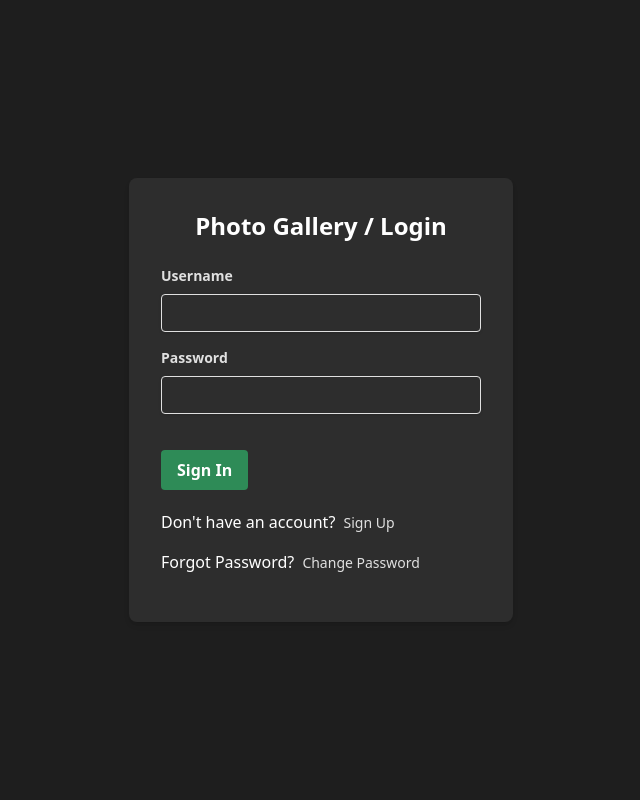
After one commit to lemiprogram/django_week2, a Django app: page /login/ in a window 1280 px wide. The commit adds this page. Shown: the whole page, without its empty margins (319-959 px from the left). Run offline with Django 5.2, Linux system fonts and the light colour scheme.

Commit message:
login and signup design

```diff
--- a/django_week2/settings.py
+++ b/django_week2/settings.py
@@ -138,3 +138,7 @@ cloudinary.config(
 )
 
 DEFAULT_FILE_STORAGE = 'cloudinary_storage.storage.MediaCloudinaryStorage'
+
+LOGIN_REDIRECT_URL = "/home/"
+LOGOUT_REDIRECT_URL = "/login/"
+LOGIN_URL = "/login/"
--- a/photo_gallery_app/forms.py
+++ b/photo_gallery_app/forms.py
@@ -7,8 +7,6 @@ class SignUpForm(UserCreationForm):
     class Meta:
         model = User
         fields = ('username', 'email', 'password1', 'password2')
-class SignInForm(UserCreationForm):
-    email = forms.EmailField(required=True)
-    class Meta:
-        model = User
-        fields = ('username', 'email', 'password1', 'password2')
+class LoginForm(forms.Form):
+        username = forms.CharField(max_length=32)
+        password = forms.CharField(widget=forms.PasswordInput)
--- a/photo_gallery_app/templates/layout.html
+++ b/photo_gallery_app/templates/layout.html
@@ -2,12 +2,25 @@
     <!DOCTYPE html>
     <html>
     <head>
-        <title>{%block title%}{%endblock%}</title>
+        <title>{%block title%}Photo Gallery{%endblock%}</title>
+        <script src="https://cdn.jsdelivr.net/npm/@tailwindcss/browser@4"></script>
+        <style type="text/tailwindcss">
+            @theme {
+                    --color-primary-100:#2E8B57;
+                    --color-primary-200:#61bc84;
+                    --color-primary-300:#c6ffe6;
+                    --color-accent-100:#8FBC8F;
+                    --color-accent-200:#345e37;
+                    --color-text-100:#FFFFFF;
+                    --color-text-200:#e0e0e0;
+                    --color-bg-100:#1E1E1E;
+                    --color-bg-200:#2d2d2d;
+                    --color-bg-300:#454545;
 
-                <script src="https://cdn.jsdelivr.net/npm/@tailwindcss/browser@4"></script>
-
+            }
+        </style>
 </head>
-    <body>
+    <body class="bg-bg-100 ">
         {% block content %}{% endblock %}
         <script src="{% static 'scripts.js' %}"></script>
 
--- /dev/null
+++ b/photo_gallery_app/templates/registration/login.html
@@ -0,0 +1,45 @@
+{% extends '../layout.html' %}
+
+{%block title %}Login{%endblock%}
+
+{% block content %}
+<div class="min-h-screen flex items-center justify-center">
+    <div class="bg-bg-200 p-8 rounded-lg shadow-md w-96">
+        <h1 class="text-2xl font-bold mb-6 text-center text-text-100">Photo Gallery / Login</h1>
+        <form method="post">
+            {% csrf_token %}
+            <div class="mb-4">
+                <label class="block text-text-200 text-sm font-bold mb-2 capitalize" for="username">
+                    Username
+                </label>
+                <input class="shadow appearance-none border rounded w-full py-2 px-3 text-text-200 leading-tight focus:outline-none focus:shadow-outline"
+                       id="username" type="text" name="username" required>
+            </div>
+            <div class="mb-6">
+                <label class="block text-text-200 text-sm font-bold mb-2 capitalize" for="password">
+                    Password
+                </label>
+                <input class="shadow appearance-none border rounded w-full py-2 px-3 text-text-200 mb-3 leading-tight focus:outline-none focus:shadow-outline"
+                       id="password" type="password" name="password" required>
+            </div>
+            <div class="flex items-center justify-between">
+                <button class="bg-primary-100 hover:bg-primary-200 text-white font-bold py-2 px-4 rounded focus:outline-none focus:shadow-outline"
+                        type="submit">
+                    Sign In
+                </button>
+            </form>
+        </div>
+        <div id="confirmations" class="mt-5">
+            <div class="mb-4 text-text-100">
+                Don't have an account?
+                <a class="inline-block align-baseline ml-1 text-sm text-text-200 hover:text-accent-100 capitalize" href="{% url 'register' %}">Sign Up</a>
+            </div>
+            <div class="mb-4 text-text-100 ">
+                Forgot Password?
+                <a class="inline-block align-baseline ml-1 text-sm text-text-200 hover:text-accent-100 capitalize" href="#">Change password</a>
+                </a>
+            </div>
+        </div>
+    </div>
+</div>
+{% endblock %}
--- a/photo_gallery_app/urls.py
+++ b/photo_gallery_app/urls.py
@@ -3,4 +3,6 @@ from django.urls import path
 from .views import *
 urlpatterns = [
     path('', home, name='home'),
+    path('register/', register, name='register'),
+    path('login/', login, name='login')
 ]
--- a/photo_gallery_app/views.py
+++ b/photo_gallery_app/views.py
@@ -1,6 +1,42 @@
 
 from django.shortcuts import render,redirect
 from django.http import HttpResponse
+from .forms import *
+from django.contrib.auth import authenticate, login, logout
+from django.contrib.auth.models import User
+from django.contrib.auth.decorators import login_required
 
+@login_required
 def home(request):
     return render(request, 'index.html')
+
+
+def register(request):
+    if request.method == "POST":
+        form = SignUpForm(request.POST)
+        if form.is_valid():
+            form.save()
+            username = form.cleaned_data.get('username')
+            password = form.cleaned_data.get('password')
+            user = authenticate(request,username=username,password=password)
+            login(request,user)
+            return redirect('home')
+    else:
+        form = SignUpForm()
+    return render(request,'registration/register.html', {'form':form})
+
+def login(request):
+    if request.method == 'POST':
+        form = LoginForm(request, data=request.POST)
+        if form.is_valid():
+            username = form.cleaned_data.get('username')
+            password = form.cleaned_data.get('password')
+            user = authenticate(request, username=username, password=password)
+            if user is not None:
+                login(request, user)
+                return redirect('home')  # Redirect to a success page
+            else:
+                form.add_error(None, "Invalid username or password.")
+    else:
+        form = LoginForm()
+    return render(request, 'registration/login.html')
--- /dev/null
+++ b/tailwind.config.js
@@ -0,0 +1,4 @@
+    // tailwind.config.js
+    module.exports = {
+      // No configuration is strictly required for basic IntelliSense with CDN
+    };
```
Also changed, not shown: django_setup.py (+22 -18 lines), photo_gallery_app/models.py (+7 -2 lines), photo_gallery_app/templates/registration/register.html (added, +53 -0 lines), photo_gallery_app/migrations/0002_photo_gallery_photo_photo_gallery_tags_and_more.py (added).
